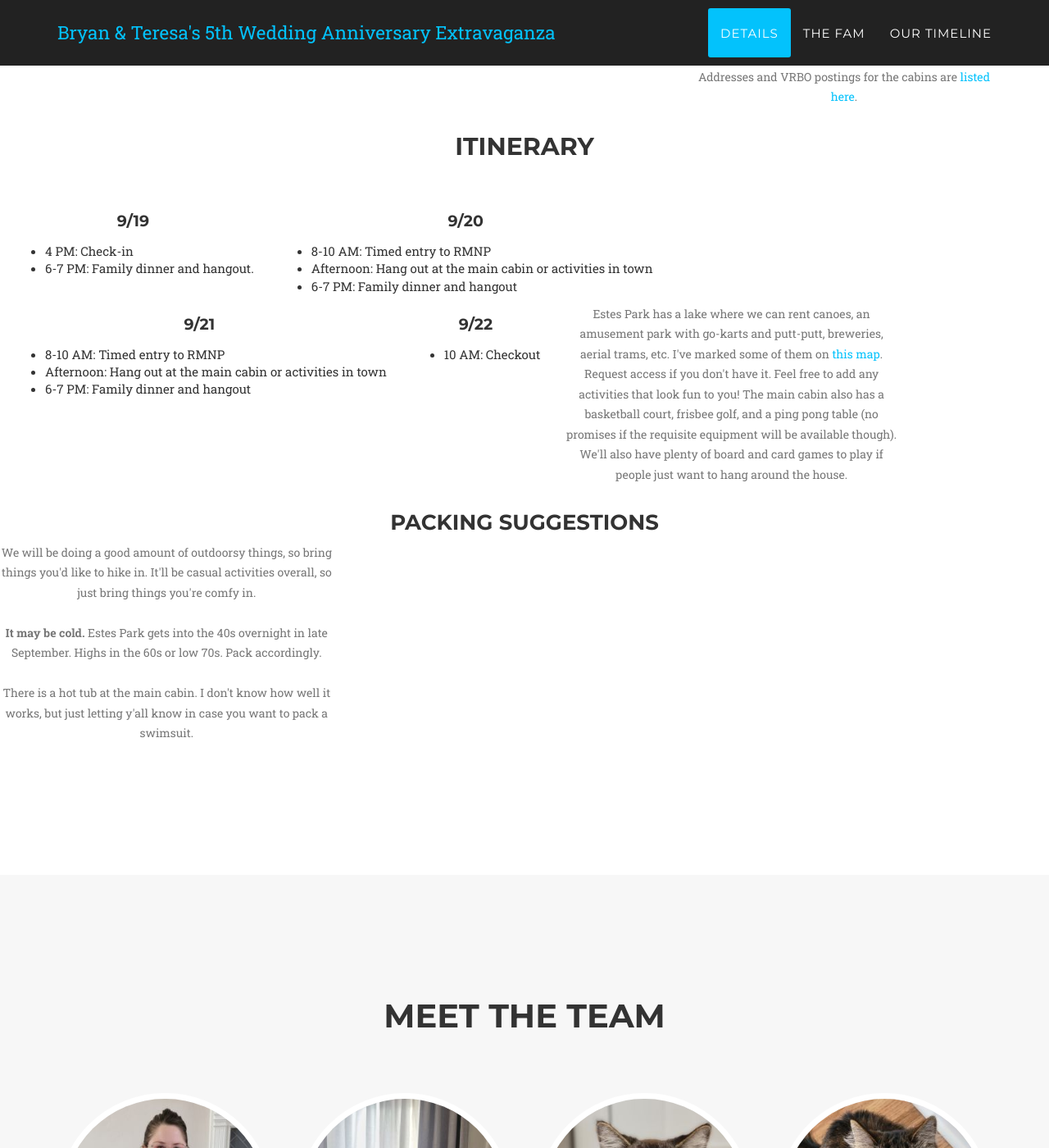
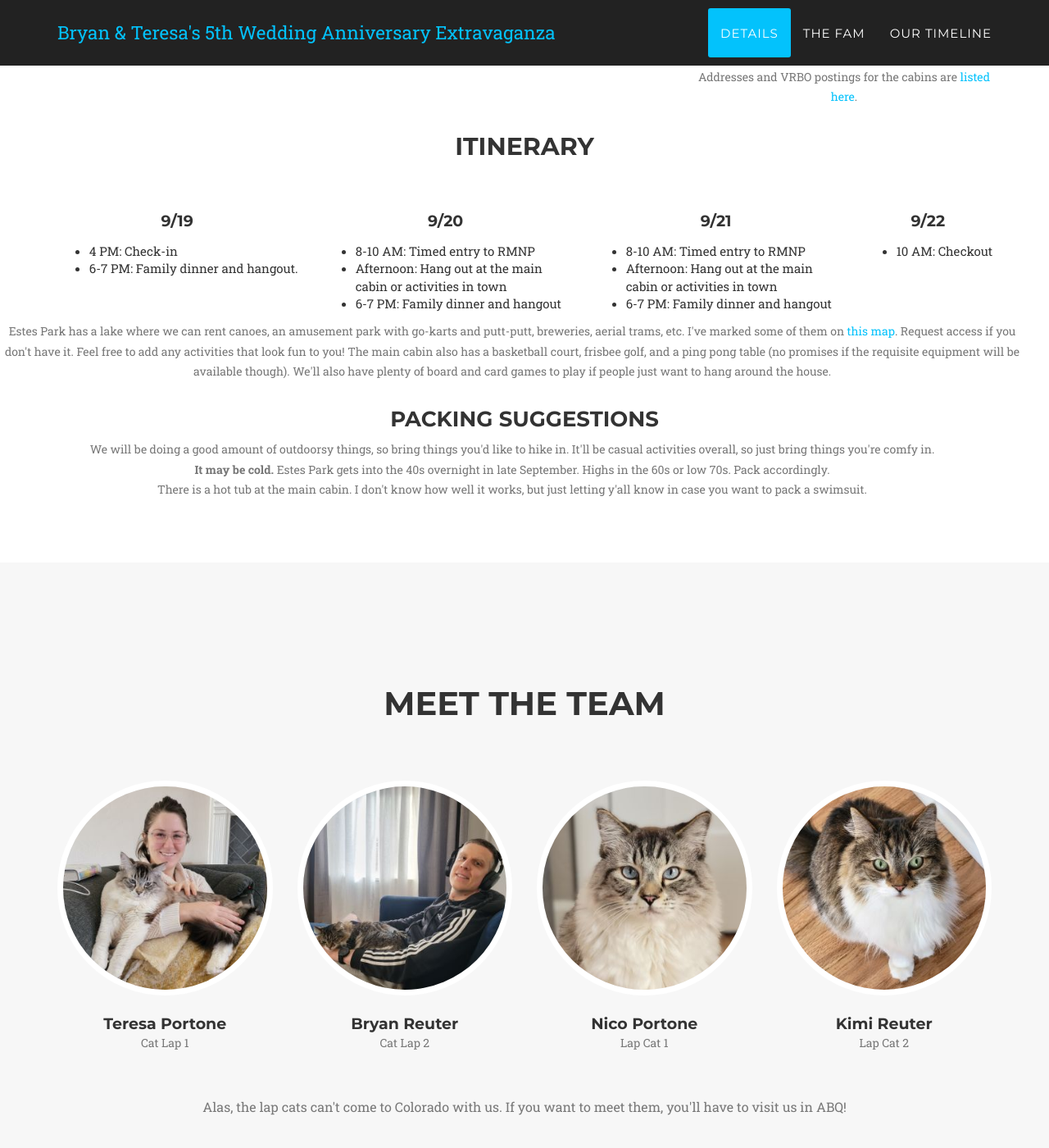
Before and after one commit to teresaportone/5years, a Jekyll site: the page built from index.html, in a window 1280 px wide and 1400 px high, scrolled down 1140 px. Shown: the whole window at 82% size. Built offline with Jekyll 4.4.1, drawn with Linux system fonts in a browser that asks for light colours; some web fonts are replaced.

Commit message:
Fixed alignment issues.

```diff
--- a/_includes/css/agency.css
+++ b/_includes/css/agency.css
@@ -757,6 +757,11 @@ ul.social-buttons li a {
     transition: all .3s;
 }
 
+ul.ity {
+    text-align: left;
+    max-width: 300px;
+}
+
 ul.social-buttons li a:hover,
 ul.social-buttons li a:focus,
 ul.social-buttons li a:active {
--- a/_includes/details.html
+++ b/_includes/details.html
@@ -51,7 +51,7 @@
             <div class="col-md-5">
                 <h4 class="service-heading">9/19</h4>
                 <p class="text-muted">
-                    <ul style="text-align: left;">
+                    <ul class="ity">
                         <li>4 PM: Check-in</li>
                         <li>6-7 PM: Family dinner and hangout.</li>
                     </ul>
@@ -60,7 +60,7 @@
             <div class="col-md-5">
                 <h4 class="service-heading">9/20</h4>
                 <p class="text-muted">
-                    <ul style="text-align: left;">
+                    <ul class="ity">
                         <li>8-10 AM: Timed entry to RMNP</li>
                         <li>Afternoon: Hang out at the main cabin or activities in town</li>
                         <li>6-7 PM: Family dinner and hangout</li>
@@ -70,7 +70,7 @@
             <div class="col-md-5">
                 <h4 class="service-heading">9/21</h4>
                 <p class="text-muted">
-                    <ul style="text-align:left;">
+                    <ul class="ity">
                         <li>8-10 AM: Timed entry to RMNP</li>
                         <li>Afternoon: Hang out at the main cabin or activities in town</li>
                         <li>6-7 PM: Family dinner and hangout</li>
@@ -80,41 +80,38 @@
             <div class="col-md-5">
                 <h4 class="service-heading">9/22</h4>
                 <p class="text-muted">
-                    <ul style="text-align:left;">
+                    <ul class="ity">
                         <li>10 AM: Checkout</li>
                     </ul>
                 </p>
             </div>
-
-            <div class="row text-center">
-                <div class="col-md-4">
+        </div>
+            <div class="row text-center col-lg-12">
                 <p class="text-muted">
-                        Estes Park has a lake where we can rent canoes, an amusement park with go-karts and putt-putt, breweries, aerial trams, etc. I've marked some of them on  <a href="https://www.google.com/maps/d/edit?mid=1H7kfs-kU6sQ-eBDMw4ftUVqJ8ms7fJI&usp=sharing">this map</a>.
+                    Estes Park has a lake where we can rent canoes, an amusement park with go-karts and putt-putt, breweries, aerial trams, etc. I've marked some of them on  <a href="https://www.google.com/maps/d/edit?mid=0H7kfs-kU6sQ-eBDMw4ftUVqJ8ms7fJI&usp=sharing">this map</a>.
                     Request access if you don't have it.
                     Feel free to add any activities that look fun to you!
                     The main cabin also has a basketball court, frisbee golf, and a ping pong table (no promises if the requisite equipment will be available though).
                     We'll also have plenty of board and card games to play if people just want to hang around the house.
                 </p>
             </div>
-            </div>
-        </div>
         <div class="row">
             <div class="col-lg-12 text-center">
                 <h3 class="section-heading">Packing suggestions</h3>
             </div>
         </div>
-        <div class="row text-center">
-            <div class="col-md-4">
+        <div class="row text-center col-lg-12">
             <p class="text-muted">
                 We will be doing a good amount of outdoorsy things, so bring things you'd like to hike in.
-                    It'll be casual activities overall, so just bring things you're comfy in.<br/><br/>
+                It'll be casual activities overall, so just bring things you're comfy in.
+                <br/>
                 <b>It may be cold.</b>
                 Estes Park gets into the 40s overnight in late September.
                 Highs in the 60s or low 70s.
-                    Pack accordingly.<br/><br/>
+                Pack accordingly.
+                <br/>
                 There is a hot tub at the main cabin.
                 I don't know how well it works, but just letting y'all know in case you want to pack a swimsuit.
             </p>
         </div>
-        </div>
     </section>
```
Lines whose indentation alone changed are shown as unchanged.
